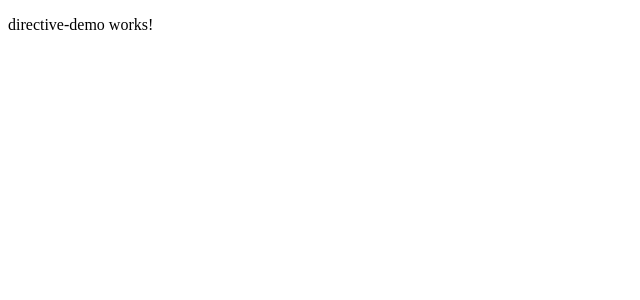
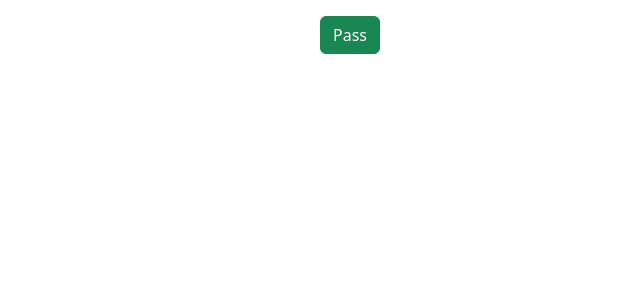
Before and after one commit to HuiYangUS/demo-angular-app, an Angular app: page / in a window 1280 px wide. Shown: the top 300 px of the page, without its empty margins (0-640 px from the left). Built offline with nearby package versions, Linux system fonts and the light colour scheme.

Commit message:
added & setup bootstrap, ran a test

```diff
--- a/angular.json
+++ b/angular.json
@@ -32,9 +32,12 @@
               }
             ],
             "styles": [
-              "src/styles.scss"
+              "src/styles.scss",
+              "node_modules/bootstrap/dist/css/bootstrap.min.css"
             ],
-            "scripts": [],
+            "scripts": [
+              "node_modules/bootstrap/dist/js/bootstrap.min.js"
+            ],
             "server": "src/main.server.ts",
             "outputMode": "server",
             "ssr": {
--- a/package.json
+++ b/package.json
@@ -20,6 +20,7 @@
     "@angular/platform-server": "^19.2.0",
     "@angular/router": "^19.2.0",
     "@angular/ssr": "^19.2.15",
+    "bootstrap": "^5.3.7",
     "express": "^4.18.2",
     "rxjs": "~7.8.0",
     "tslib": "^2.3.0",
--- a/src/app/directive-demo/directive-demo.component.html
+++ b/src/app/directive-demo/directive-demo.component.html
@@ -1 +1,4 @@
-<p>directive-demo works!</p>
+<div>
+    <p></p>
+    <button style="position: relative; left: 25%;" type="button" class="btn btn-success">Pass</button>
+</div>
```
Also changed, not shown: src/app/directive-demo/directive-demo.component.ts (+7 -1 lines), 1 other file (tests, documents, lock files or other folders).
